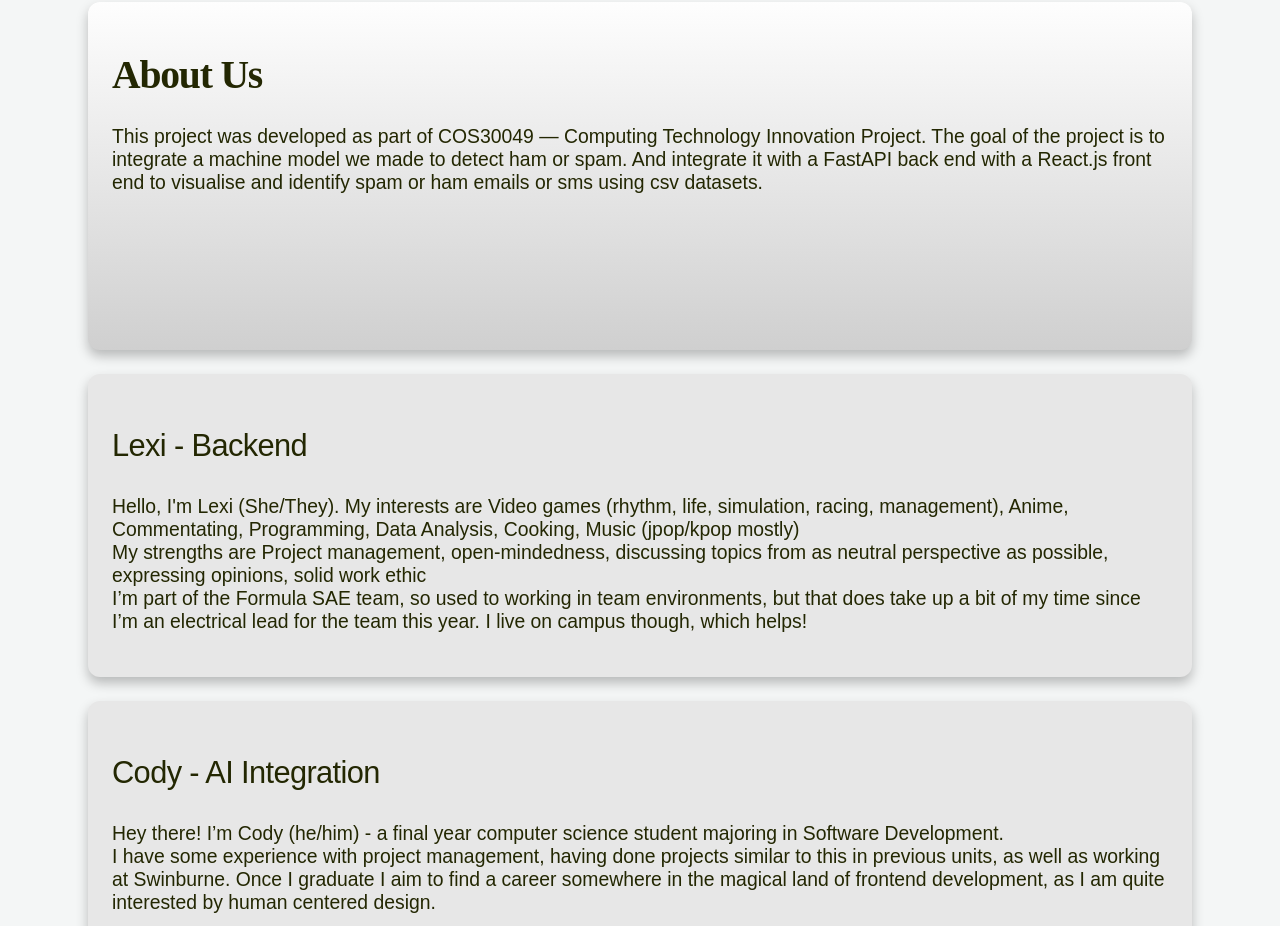
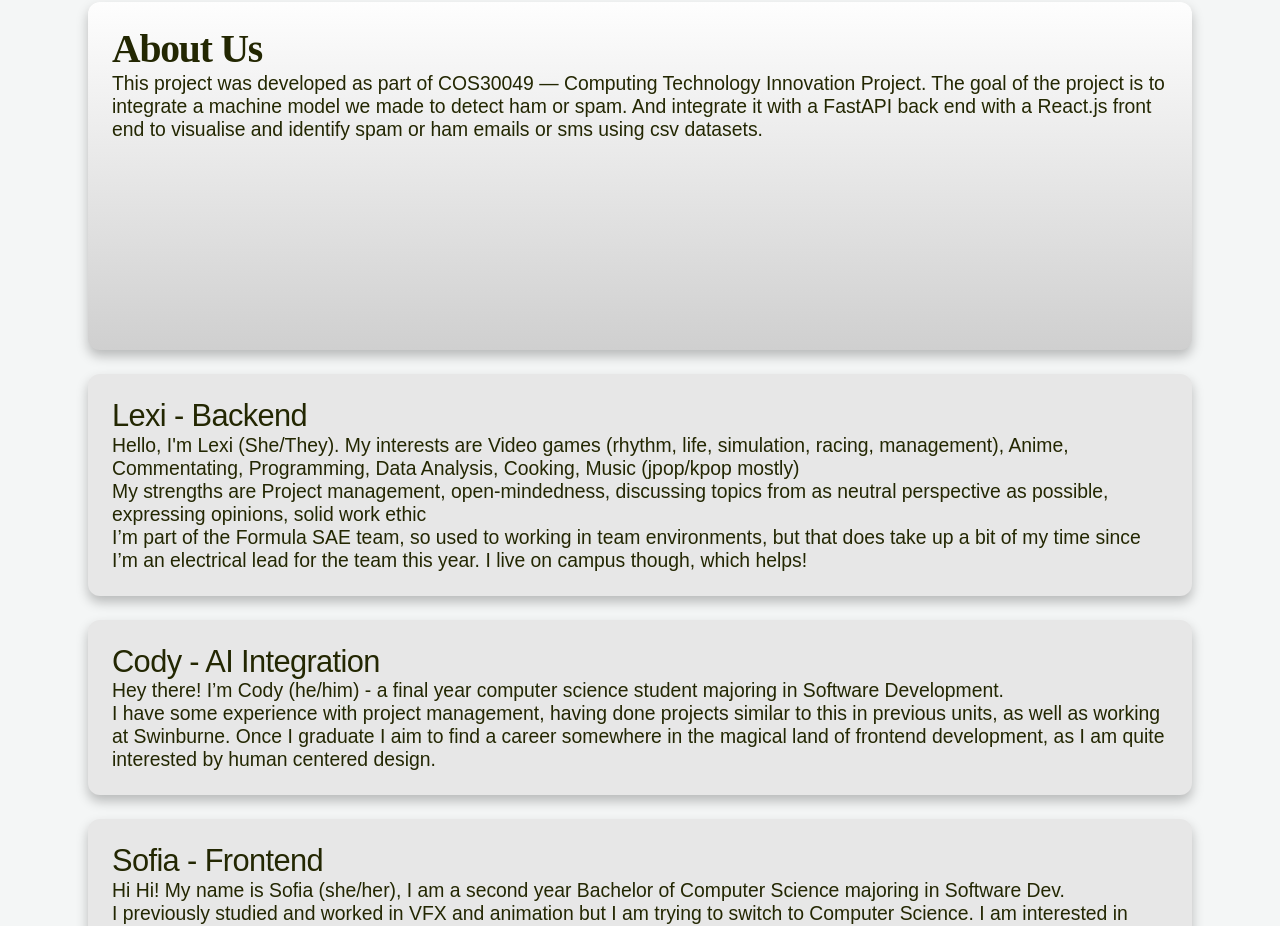
Before and after one commit to Dacelo404/COS30049_Assignment_3_Spam_WebDev, a React (Create React App) app in the folder assignment3_spam_web_dev/: page /about in a window 1280 px wide. Shown: the part 120-1046 px from the top of the page. Built offline with nearby package versions, Linux system fonts and the light colour scheme; a web font is replaced by a local one.

Commit message:
updated web readme Cleaned up about and gif icon

```diff
--- a/assignment3_spam_web_dev/src/assets/styles/FileUpload_Style.css
+++ b/assignment3_spam_web_dev/src/assets/styles/FileUpload_Style.css
@@ -30,8 +30,13 @@
 }
 
 .upload-icon {
-  width: 100px;
-  height: 100px;
+  width: 75px;
+  height: 75px;
+  margin-bottom: 8px;
+}
+
+.upload-gif {
+  height: 75%;
   margin-bottom: 8px;
 }
 
--- a/assignment3_spam_web_dev/src/components/FileUpload.js
+++ b/assignment3_spam_web_dev/src/components/FileUpload.js
@@ -97,6 +97,7 @@ function FileUpload({ onUpload }) {
             autoplay
             loop
             animationData={animLoad}
+            className="upload-gif"
           />
         ) : (
           <img
--- a/assignment3_spam_web_dev/src/pages/About.js
+++ b/assignment3_spam_web_dev/src/pages/About.js
@@ -5,45 +5,46 @@ function About() {
   return (
     <Container maxWidth="md" className = "about-page" sx={{ py: 4 }}>
       <Paper elevation={3} sx={{ p: 3, mb: 3 }} className="fade-in" id = "intro" >
-      <h1>About Us</h1>
-      <p>
-      This project was developed as part of COS30049 — Computing Technology Innovation Project.
-      The goal of the project is to integrate a machine model we made to detect ham or spam. And integrate it with a FastAPI back end with a React.js front end to visualise and identify spam or ham emails or sms using csv datasets.
-      </p>
+      <Typography variant="h1">About Us</Typography>
+        <Typography variant="p">
+          This project was developed as part of COS30049 — Computing Technology Innovation Project.
+          The goal of the project is to integrate a machine model we made to detect ham or spam. And integrate it with a FastAPI back end with a React.js front end to visualise and identify spam or ham emails or sms using csv datasets.
+        </Typography>
       </Paper>
+
       <Paper elevation={3} sx={{ p: 3, mb: 3 }} className="fade-in">
       <Box>
-        <h3>Lexi - Backend</h3>
-        <p>
+        <Typography variant="h3">Lexi - Backend</Typography>
+        <Typography variant="p">
           Hello, I'm Lexi (She/They).
           My interests are Video games (rhythm, life, simulation, racing, management), Anime, Commentating, Programming, Data Analysis, Cooking, Music (jpop/kpop mostly)
           <br></br>
           My strengths are Project management, open-mindedness, discussing topics from as neutral perspective as possible, expressing opinions, solid work ethic
           <br></br>
           I’m part of the Formula SAE team, so used to working in team environments, but that does take up a bit of my time since I’m an electrical lead for the team this year. I live on campus though, which helps!
-        </p>
+        </Typography>
       </Box>
       </Paper>
       <Paper elevation={3} sx={{ p: 3, mb: 3 }} className="fade-in">
       <Box>
-        <h3>Cody - AI Integration</h3>
-        <p>
+        <Typography variant="h3">Cody - AI Integration</Typography>
+        <Typography variant="p">
           Hey there! I’m Cody (he/him) - a final year computer science student majoring in Software Development.
           <br></br>
           I have some experience with project management, having done projects similar to this in previous units, as well as working at Swinburne. Once I graduate I aim to find a career somewhere in the magical land of frontend development, as I am quite interested by human centered design.
-        </p>
+        </Typography>
       </Box>
       </Paper>
       <Paper elevation={3} sx={{ p: 3, mb: 3 }} className="fade-in">
       <Box>
-        <h3>Sofia - Frontend</h3>
-        <p>
+        <Typography variant="h3">Sofia - Frontend</Typography>
+        <Typography variant="p">
           Hi Hi! My name is Sofia (she/her), I am a second year Bachelor of Computer Science majoring in Software Dev.
           <br></br>
           I previously studied and worked in VFX and animation but I am trying to switch to Computer Science. I am interested in learning more about frontend web development and mobile app development.
           <br></br>
           I love to draw, and I always enjoy watching films and Animation, keeping fit, cooking and I’m currently obsessed with the Aliens franchise.
-        </p>
+        </Typography>
       </Box>
       </Paper>
       </Container>
```
Also changed, not shown: 1 other file (tests, documents, lock files or other folders).
